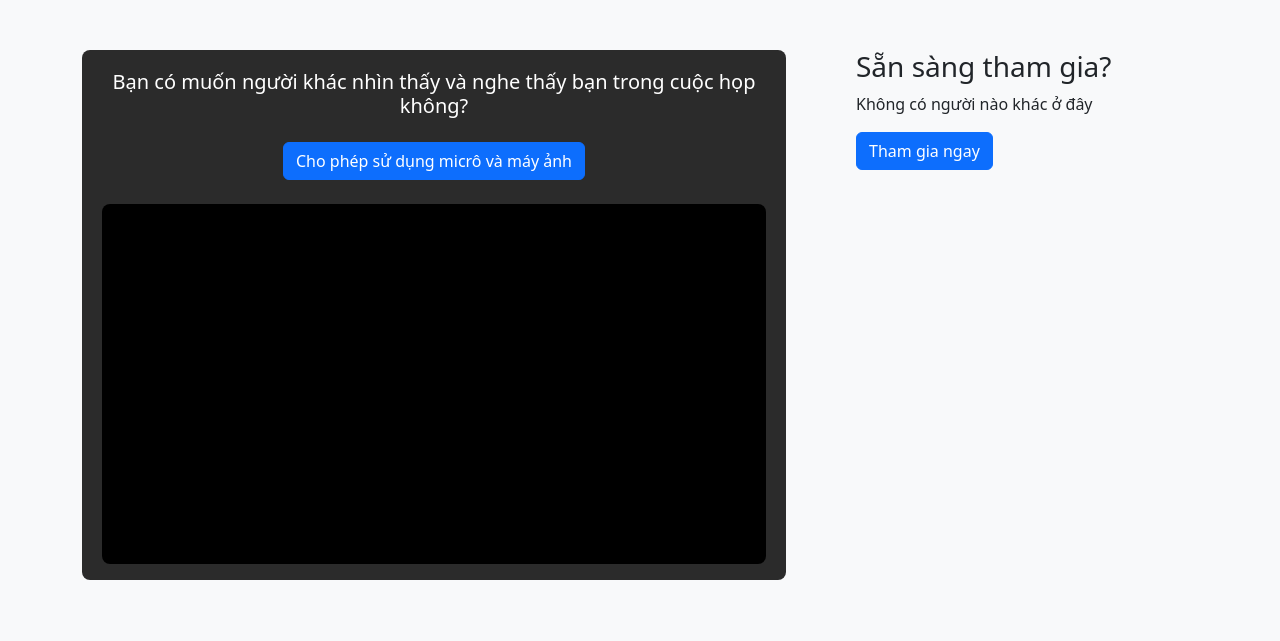
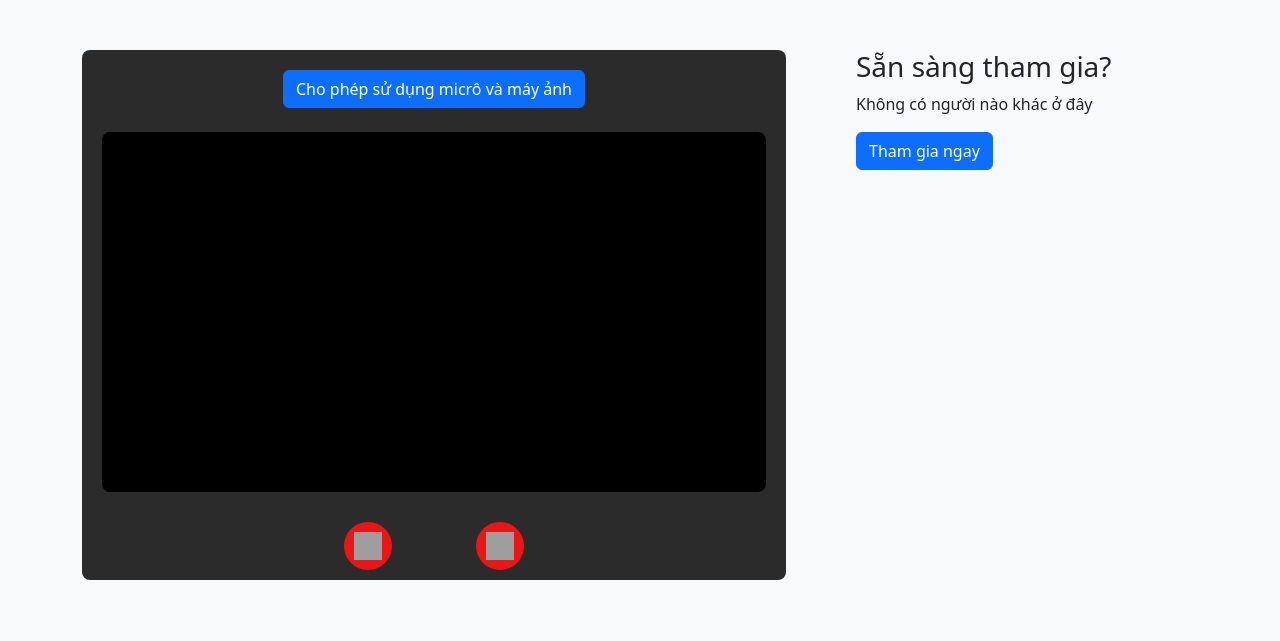
Before and after one commit to hoanghuu1207/LearningWebApp, a Java web app: page /views/clients/pages/class/prepare_meeting.jsp in a window 1280 px wide. Shown: the top 641 px of the page. Run offline with Tomcat 11, a stand-in JSP engine, Linux system fonts and the light colour scheme; grey boxes are pictures that could not be loaded.

Commit message:
merged in Hoa's local branch

```diff
--- a/WebContent/views/clients/pages/class/prepare_meeting.jsp
+++ b/WebContent/views/clients/pages/class/prepare_meeting.jsp
@@ -72,12 +72,8 @@
         }
     </style>
 
-</head>
-
-<body>
     <div class="container d-flex justify-content-start">
         <div class="meeting-container text-center">
-            <h5 class="mb-4">Bạn có muốn người khác nhìn thấy và nghe thấy bạn trong cuộc họp không?</h5>
             <button class="btn btn-primary mb-4" onclick="enableDevices()">Cho phép sử dụng micrô và máy ảnh</button>
             <div id="videoContainer">
                 <video id="videoElement" autoplay muted></video>
```
